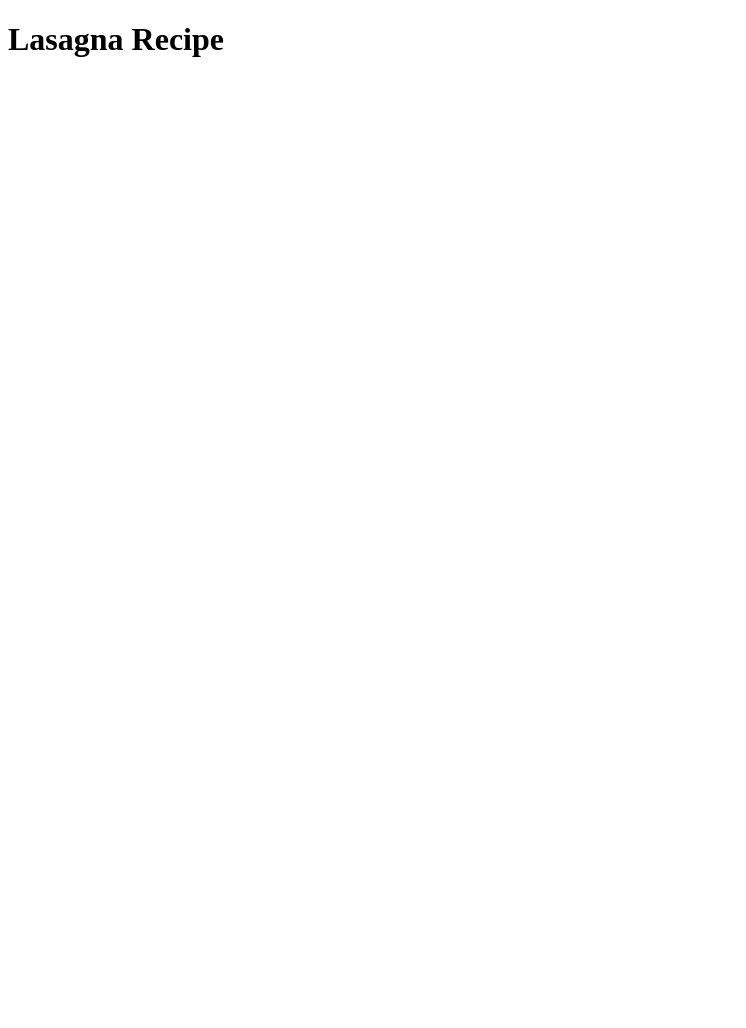
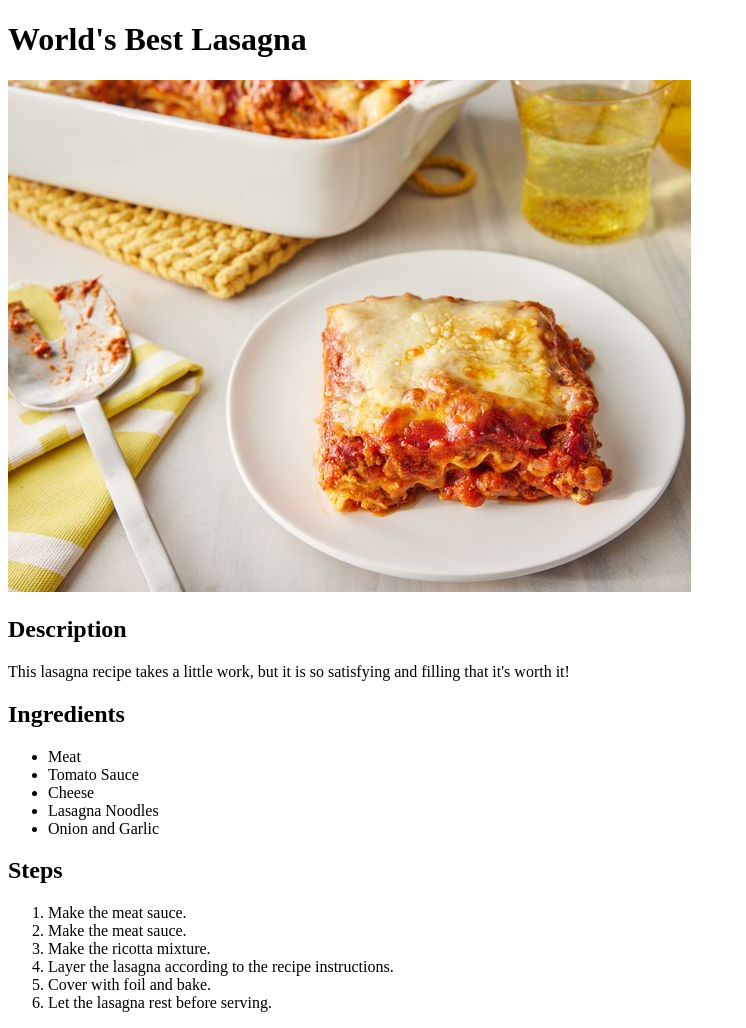
Before and after one commit to ReyHaider/odin-recipes, a plain HTML site: page recipes/lasagna.html in a window 1280 px wide. Shown: the whole page, without its empty margins (0-746 px from the left). Before the commit the page ends 800 px from the top, so only its background shows below. Drawn offline with Linux system fonts and the light colour scheme.

Commit message:
Add new recipes and images

```diff
--- a/recipes/lasagna.html
+++ b/recipes/lasagna.html
@@ -6,6 +6,26 @@
     <title>Lasagna</title>
 </head>
 <body>
-    <h1>Lasagna Recipe</h1>
+    <h1>World's Best Lasagna</h1>
+    <img src="../images/lasagna.jpg" alt="world's best lasagna">
+    <h2>Description</h2>
+    <p>This lasagna recipe takes a little work, but it is so satisfying and filling that it's worth it!</p>
+    <h2>Ingredients</h2>
+    <ul>
+        <li>Meat</li>
+        <li>Tomato Sauce</li>
+        <li>Cheese</li>
+        <li>Lasagna Noodles</li>
+        <li>Onion and Garlic</li>
+    </ul>
+    <h2>Steps</h2>
+    <ol>
+        <li>Make the meat sauce.</li>
+        <li>Make the meat sauce.</li>
+        <li>Make the ricotta mixture.</li>
+        <li>Layer the lasagna according to the recipe instructions.</li>
+        <li>Cover with foil and bake.</li>
+        <li>Let the lasagna rest before serving.</li>
+    </ol>
 </body>
 </html>
```
Also changed, not shown: index.html (+2 -0 lines), recipes/pancakes.html (added, +28 -0 lines), recipes/tenders.html (added, +28 -0 lines), images/lasagna.jpg (added), images/pancake.jpg (added), images/tenders.webp (added).
